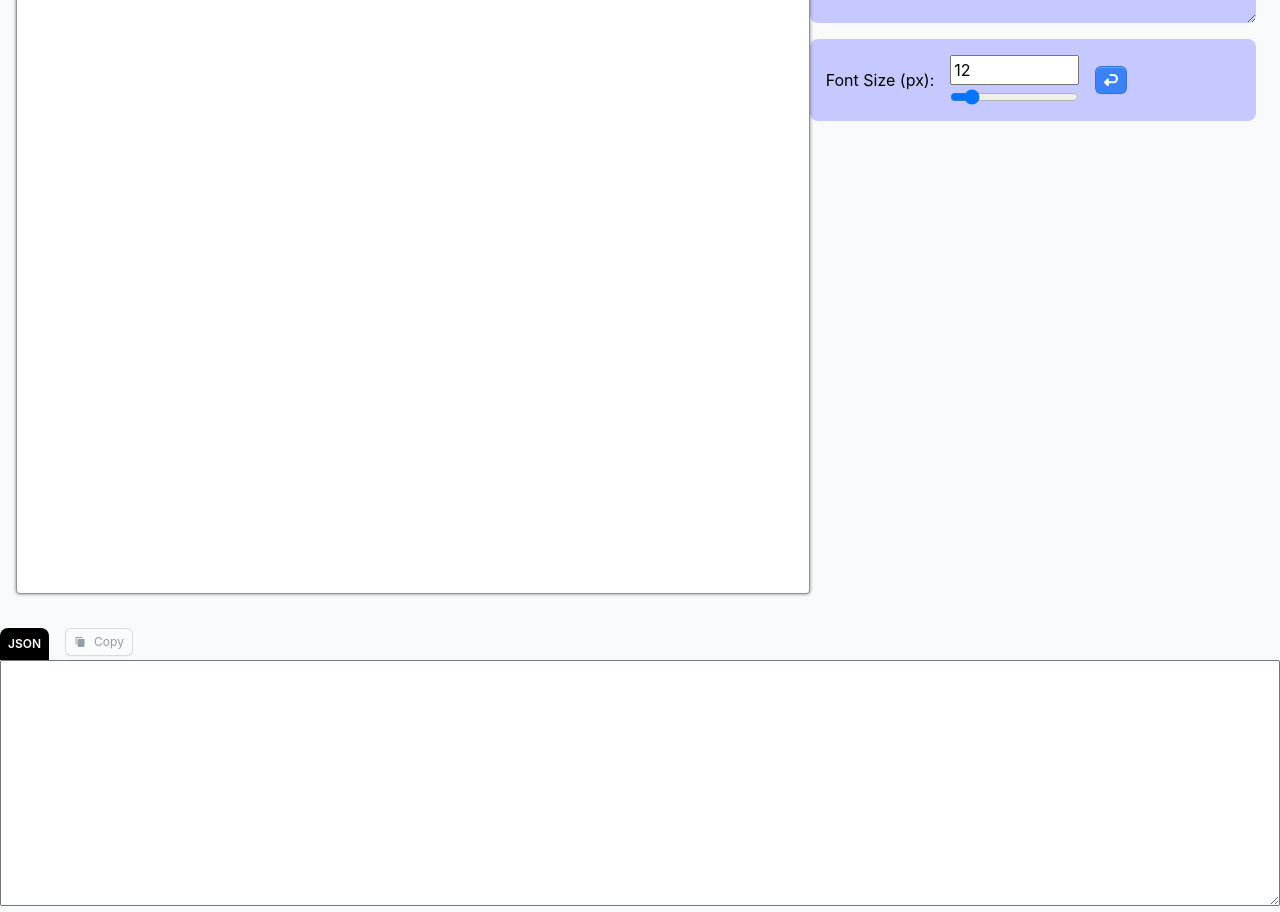
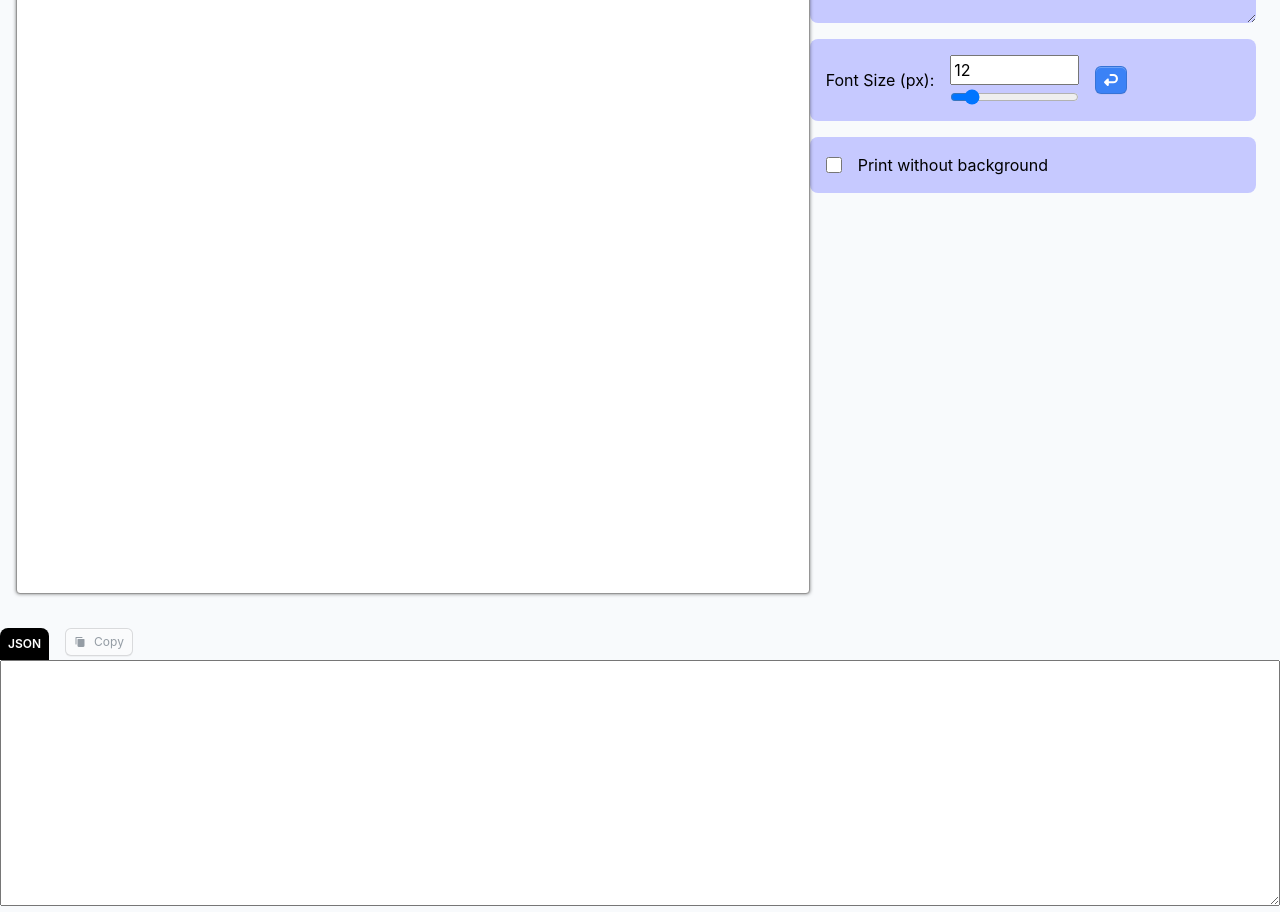
Before and after one commit to mjkodkks/find-point-a4, a Vue app: page / in a window 1280 px wide. Shown: the part 820-1732 px from the top of the page. Built offline with nearby package versions, Linux system fonts and the light colour scheme.

Commit message:
[Add] implement option to print without background

```diff
--- a/src/App.vue
+++ b/src/App.vue
@@ -46,6 +46,7 @@ const a4WidthMm = 210
 const a4HeightMm = 297
 
 const fontSize = ref(12)
+const isNoBackgroundPrint = ref(false)
 
 // Computed
 const styleComputed = computed(() => ({
@@ -448,6 +449,7 @@ onUnmounted(() => {
       <div
         ref="pageRef"
         class="page a4"
+        :class="[isNoBackgroundPrint ? 'no-print-background' : '']"
         :style="styleComputed"
         @mousemove="onMouseMoveDebounce"
         @mousedown="onMouseDown"
@@ -627,7 +629,7 @@ onUnmounted(() => {
           </div>
         </div>
         <div class="noprint">
-          <div class="font-resize-wrapper">
+          <div class="font-resize-wrapper card-config-wrapper">
             <div>
               Font Size (px):
             </div>
@@ -651,6 +653,10 @@ onUnmounted(() => {
               <!-- svg icon revert -->
               <svg xmlns="http://www.w3.org/2000/svg" width="14" height="14" viewBox="0 0 14 14"><path fill="currentColor" fill-rule="evenodd" d="M6.545.998a1 1 0 0 0 0 2h2.728a2.638 2.638 0 0 1 0 5.275H4.817V6.545a1 1 0 0 0-1.707-.707L.384 8.564a1 1 0 0 0-.22 1.09q.073.18.218.327l2.728 2.728a1 1 0 0 0 1.707-.707v-1.729h4.456a4.638 4.638 0 1 0 0-9.275z" clip-rule="evenodd" /></svg>
             </button>
+          </div>
+          <div class="print-no-background card-config-wrapper">
+            <input id="no-background-checkbox" v-model="isNoBackgroundPrint" type="checkbox" name="no-background-checkbox">
+            <label for="no-background-checkbox">Print without background</label>
           </div>
         </div>
       </div>
@@ -977,19 +983,34 @@ onUnmounted(() => {
   cursor: grabbing;
 }
 
+.card-config-wrapper {
+  margin-top: 1rem;
+  background: var(--bg-tool-color);
+  padding: 1rem;
+  border-radius: 0.5rem;
+}
+
 .font-resize-wrapper {
   display: flex;
   gap: 1rem;
   align-items: center;
-  margin-top: 1rem;
-  background: var(--bg-tool-color);
-  padding: 1rem;
-  border-radius: 0.5rem;
 
   & .font-resize-input {
     display: flex;
     flex-direction: column;
     gap: 4px;
+  }
+}
+
+.print-no-background {
+  display: flex;
+  gap: 1rem;
+  align-items: center;
+
+  & input[type="checkbox"] {
+    width: 16px;
+    height: 16px;
+    cursor: pointer;
   }
 }
 
--- a/src/style.css
+++ b/src/style.css
@@ -165,6 +165,9 @@ body {
     print-color-adjust: exact !important;
     /* background: none !important; */
   }
+  .page.a4.no-print-background {
+    background: none !important;
+  }
   .main {
     padding: 0 !important;
     margin: 0 !important;
```
